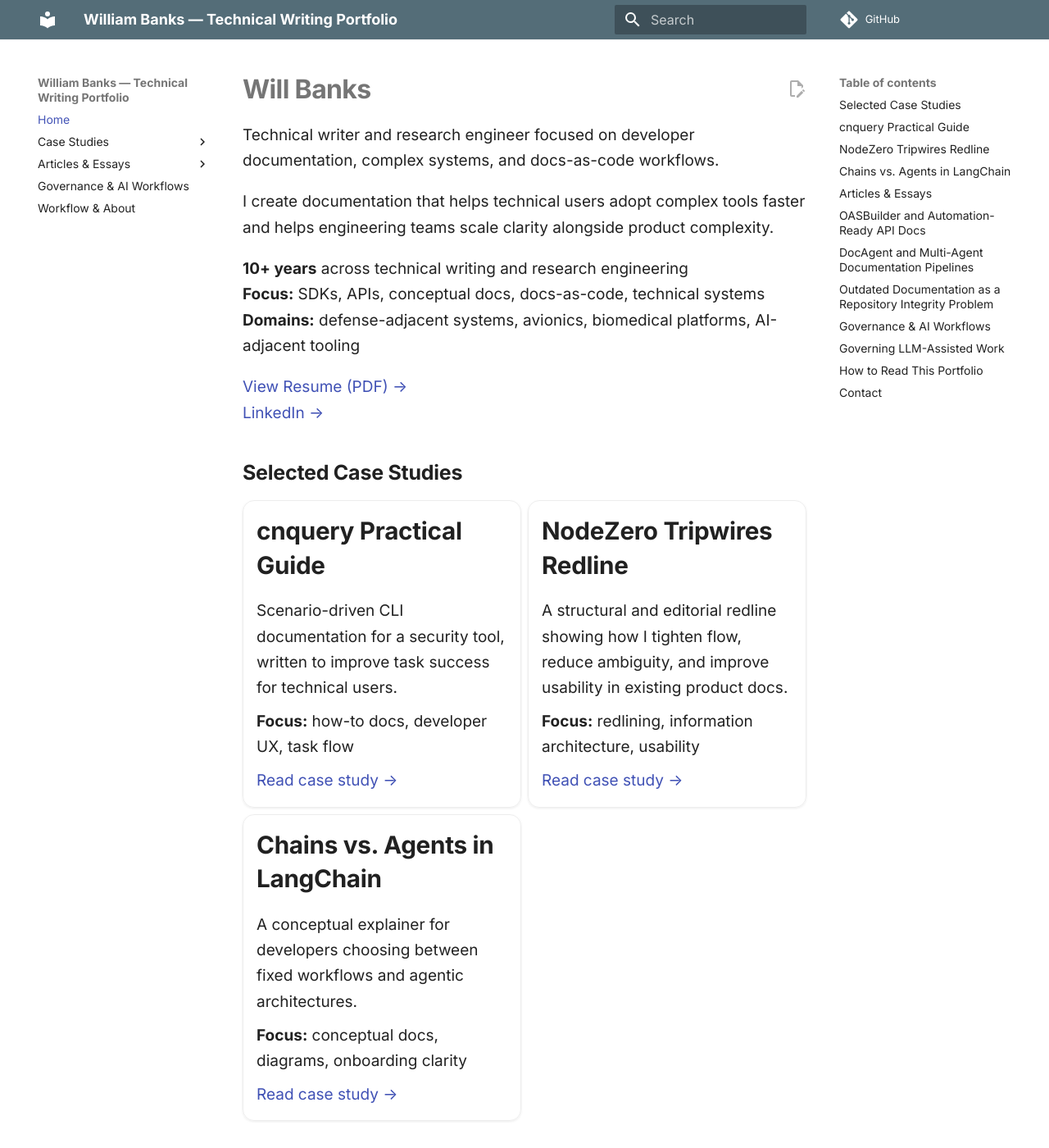
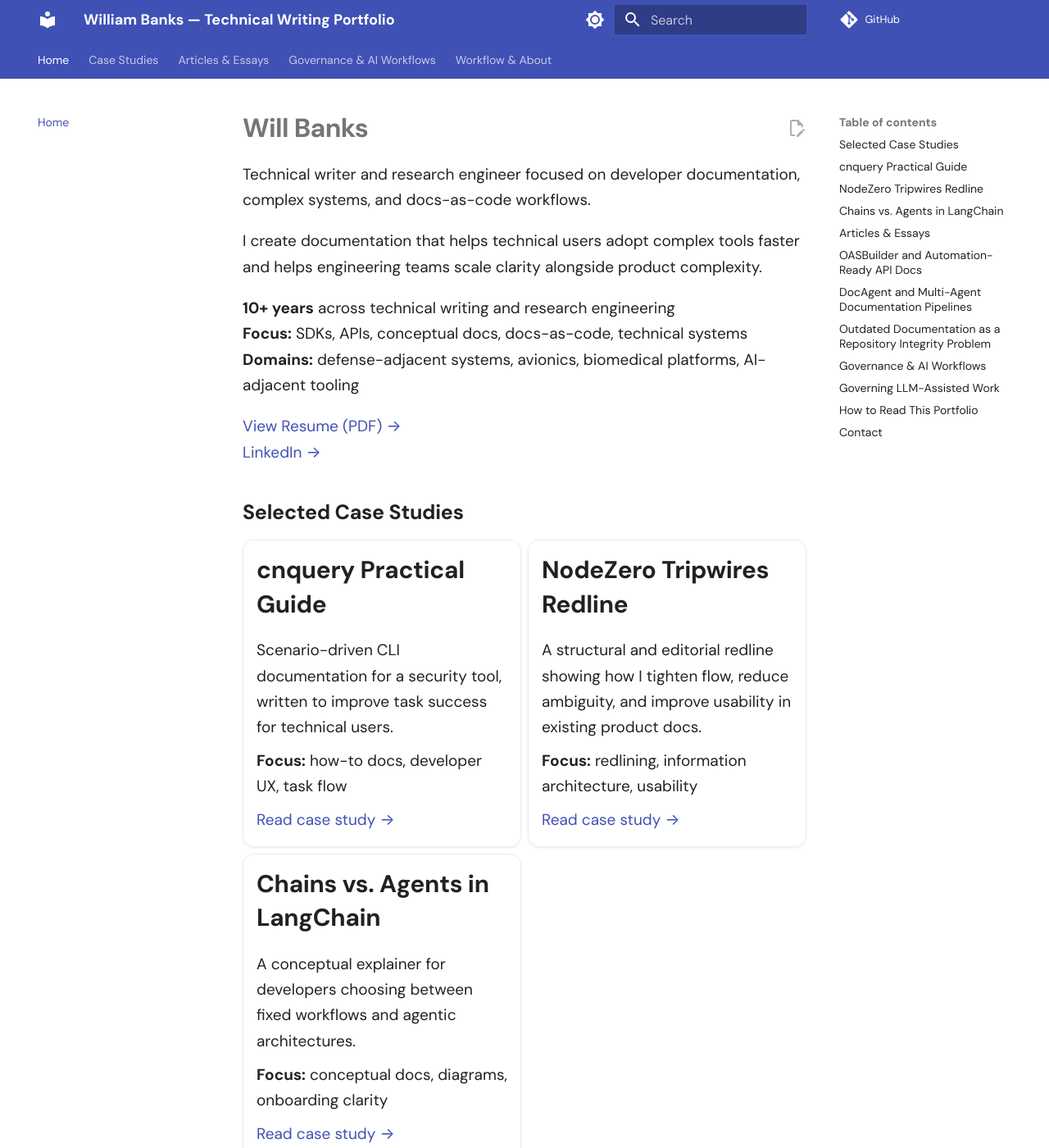
Before and after one commit to bankswe-portfolio/tech-writing-portfolio, an MkDocs documentation site: the page built from docs/index.md, in a window 1280 px wide and 1400 px high. Shown: the whole window at 82% size. Built offline with MkDocs 1.6.1 and Material for MkDocs 9.7.7, drawn with Linux system fonts in a browser that asks for light colours; comment, search, counter and statistics services are not loaded.

Commit message:
Update theme colors and font in mkdocs.yml

```diff
--- a/mkdocs.yml
+++ b/mkdocs.yml
@@ -7,14 +7,24 @@
   name: material
   palette:
     - scheme: default
-      primary: blue grey
-      accent: indigo
+      primary: custom
+      accent: custom
+      toggle:
+        icon: material/brightness-7
+        name: Switch to dark mode
+    - scheme: slate
+      primary: custom
+      accent: custom
+      toggle:
+        icon: material/brightness-4
+        name: Switch to light mode
   font:
-    text: Inter
+    text: DM Sans
     code: JetBrains Mono
   features:
     - navigation.instant
     - navigation.tracking
+    - navigation.tabs
     - content.code.copy
     - content.action.edit
     - content.tabs.link
```
